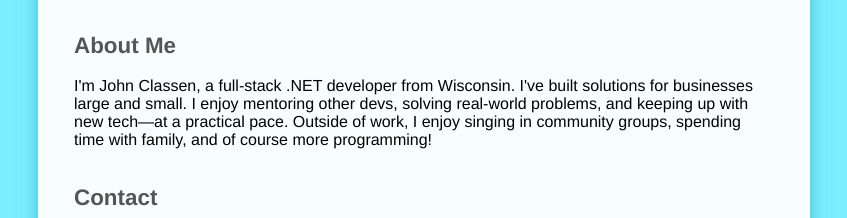
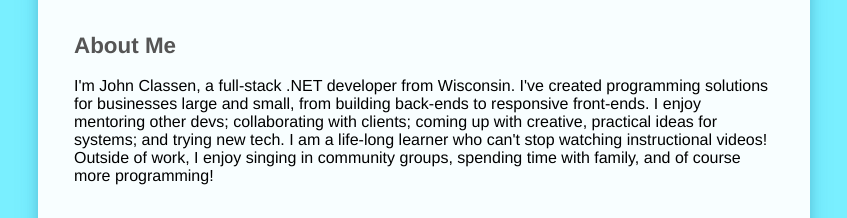
Before and after one commit to jclas/demos, a plain HTML site: page index.html in a window 1280 px wide. Shown: the part 575-793 px from the top of the page, without its empty margins (216-1063 px from the left). Drawn offline with Linux system fonts and the light colour scheme.

Commit message:
tweaked about-me

```diff
--- a/index.html
+++ b/index.html
@@ -6,7 +6,6 @@
     <title>John Classen Demo Site</title>
     <link rel="icon" type="image/svg+xml" href="favicon.svg">
     <link rel="stylesheet" href="styles.css">
-
 </head>
 <body>
     <div class="container">
@@ -37,9 +36,14 @@
 
         <div class="about-me">
             <h2>About Me</h2>
-            <p>I'm John Classen, a full-stack .NET developer from Wisconsin. I've built solutions for businesses large and small. I enjoy mentoring other devs, solving real-world problems,
-                and keeping up with new tech—at a practical pace. Outside of work, I enjoy singing in community groups,
-                spending time with family, and of course more programming!</p>
+            <p>I'm John Classen, a full-stack .NET developer from Wisconsin.
+                I've created programming solutions for businesses large and small,
+                from building back-ends to responsive front-ends.
+                I enjoy mentoring other devs; collaborating with clients; coming up with creative, practical ideas for systems;
+                and trying new tech.
+                I am a life-long learner who can't stop watching instructional videos!
+                Outside of work, I enjoy singing in community groups, spending time with family,
+                and of course more programming!</p>
         </div>
 
         <h2>Contact</h2>
```
